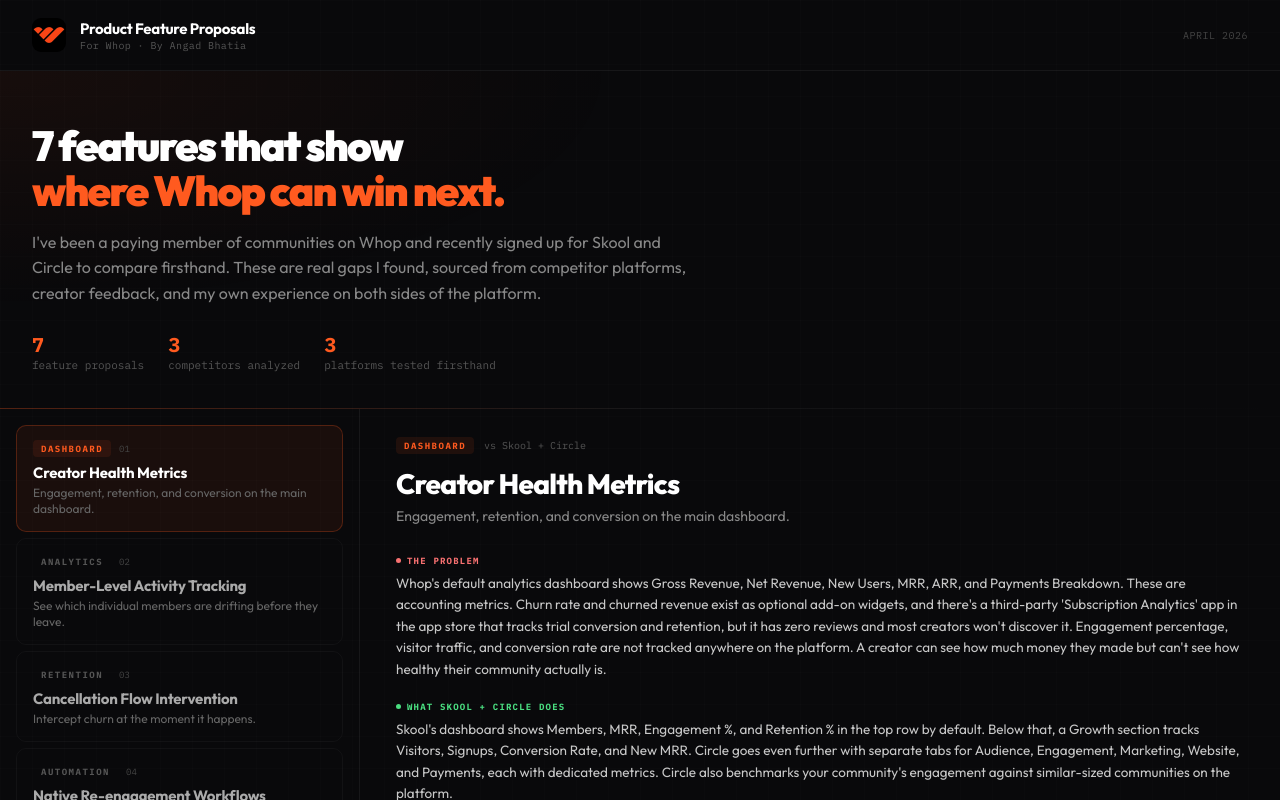
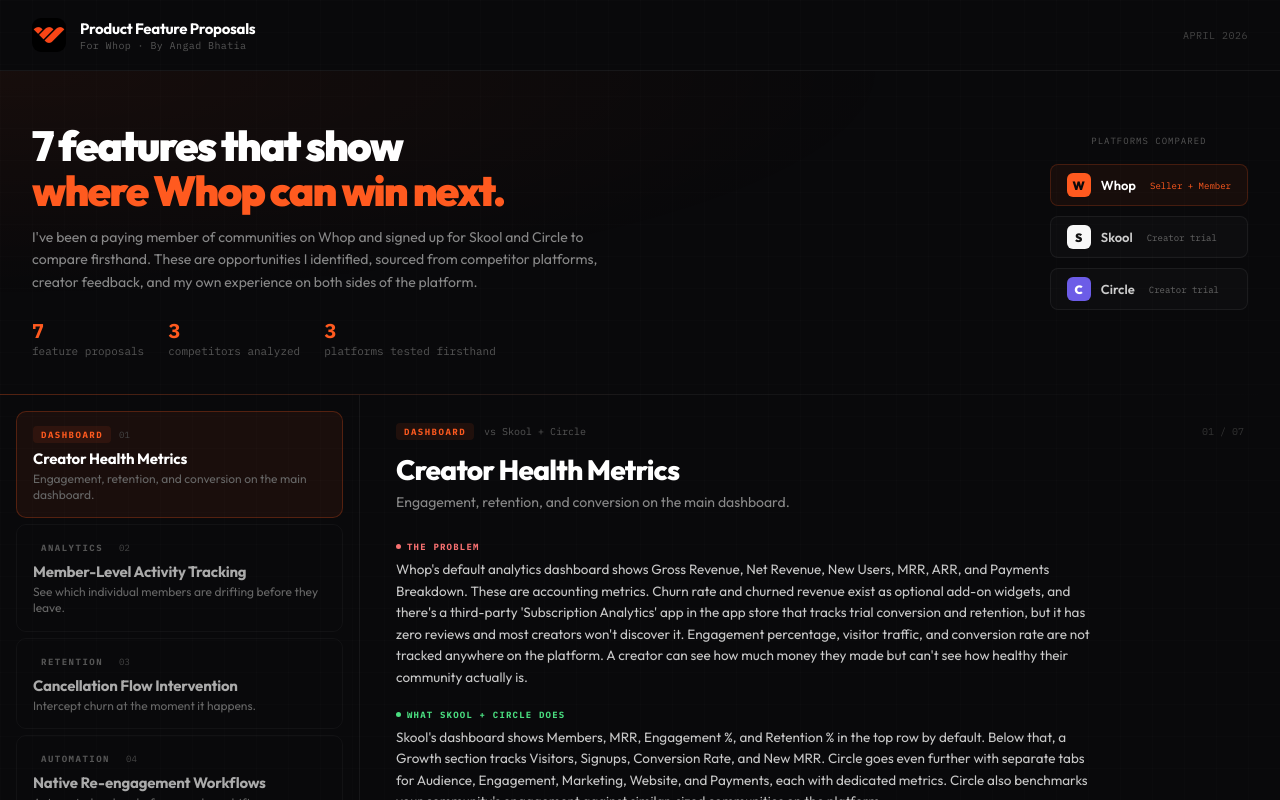
Before and after one commit to angadsbB/whop-features-v2, a React (Vite) app: page / in a window 1280 px wide. Shown: the top 800 px of the page. Built offline with nearby package versions, Linux system fonts and the light colour scheme.

Commit message:
Add files via upload

```diff
--- a/src/App.jsx
+++ b/src/App.jsx
@@ -223,11 +223,11 @@
   );
 }
 
-function CompTable({ metrics }) {
+function CompTable({ metrics, competitor }) {
   return (
     <div style={{ background: "rgba(0,0,0,0.4)", border: "1px solid rgba(255,255,255,0.06)", borderRadius: 10, overflow: "hidden" }}>
       <div className="comp-grid" style={{ padding: "10px 16px", background: "rgba(255,255,255,0.03)", borderBottom: "1px solid rgba(255,255,255,0.06)", fontFamily: "'IBM Plex Mono', monospace", fontSize: 9, fontWeight: 600, letterSpacing: 1, color: "#555", textTransform: "uppercase" }}>
-        <span>Feature</span><span>Whop</span><span>Competitor</span>
+        <span>Feature</span><span>Whop</span><span>{competitor}</span>
       </div>
       {metrics.map((m, i) => (
         <div key={i} className="comp-grid" style={{ padding: "10px 16px", borderBottom: i < metrics.length - 1 ? "1px solid rgba(255,255,255,0.04)" : "none", fontSize: 12 }}>
@@ -257,11 +257,14 @@
       <div style={{ display: "flex", alignItems: "center", gap: 10, marginBottom: 14 }}>
         <Tag color="#ff5a1f">{feature.tag}</Tag>
         <span style={{ fontFamily: "'IBM Plex Mono', monospace", fontSize: 10, color: "#555" }}>vs {feature.competitor}</span>
+        <span style={{ fontFamily: "'IBM Plex Mono', monospace", fontSize: 10, color: "#333", marginLeft: "auto" }}>0{feature.id} / 07</span>
       </div>
       <h2 style={{ fontSize: 28, fontWeight: 800, color: "#fff", letterSpacing: -0.8, margin: 0, marginBottom: 6, lineHeight: 1.15 }}>{feature.title}</h2>
       <p style={{ fontSize: 14, color: "#888", margin: 0, marginBottom: 28, lineHeight: 1.5 }}>{feature.subtitle}</p>
+      <div style={{ maxWidth: 700 }}>
         <DetailSection label="The Problem" color="#f87171">{feature.problem}</DetailSection>
         <DetailSection label={`What ${feature.competitor} Does`} color="#4ade80">{feature.competitorDetail}</DetailSection>
+      </div>
 
       {feature.images && feature.images.length > 0 && (
         <div style={{ marginBottom: 24 }}>
@@ -280,11 +283,13 @@
         </div>
       )}
 
+      <div style={{ maxWidth: 700 }}>
         <DetailSection label="What I'd Build" color="#ff5a1f">{feature.proposal}</DetailSection>
         <DetailSection label="Why It Matters" color="#fbbf24">{feature.impact}</DetailSection>
+      </div>
       <div style={{ marginBottom: 20 }}>
         <div style={{ fontFamily: "'IBM Plex Mono', monospace", fontSize: 9, fontWeight: 700, color: "#666", letterSpacing: 1.2, textTransform: "uppercase", marginBottom: 10 }}>Comparison</div>
-        <CompTable metrics={feature.metrics} />
+        <CompTable metrics={feature.metrics} competitor={feature.competitor} />
       </div>
       <div style={{ fontFamily: "'IBM Plex Mono', monospace", fontSize: 10, color: "#444", letterSpacing: 0.3, paddingTop: 12, borderTop: "1px solid rgba(255,255,255,0.05)" }}>Sources: {feature.sources}</div>
     </div>
@@ -314,6 +319,7 @@
         .footer-bar { padding: 20px 32px; flex-direction: row; }
         .stats-row { display: flex; gap: 24px; }
         .comp-grid { display: grid; grid-template-columns: 1.2fr 1fr 1fr; }
+        .hero-logos { display: flex; }
         @media (max-width: 768px) {
           .main-grid { grid-template-columns: 1fr; min-height: auto; }
           .nav-col { border-right: none; border-bottom: 1px solid rgba(255,255,255,0.06); }
@@ -324,6 +330,7 @@
           .footer-bar { padding: 16px; flex-direction: column; gap: 8px; align-items: flex-start; }
           .stats-row { gap: 16px; }
           .comp-grid { grid-template-columns: 1fr; gap: 8px; }
+          .hero-logos { display: none; }
         }
       `}</style>
 
@@ -342,17 +349,43 @@
       </div>
 
       {/* Hero */}
-      <div className="hero-section" style={{ position: "relative", zIndex: 1, maxWidth: 880, background: "radial-gradient(ellipse at top left, rgba(255,90,31,0.06) 0%, transparent 50%)" }}>
-        <h1 className="hero-title" style={{ fontWeight: 900, color: "#fff", letterSpacing: -1.8, lineHeight: 1.08, marginBottom: 16 }}>
+      <div className="hero-section" style={{ position: "relative", zIndex: 1, background: "radial-gradient(ellipse at top left, rgba(255,90,31,0.06) 0%, transparent 50%)" }}>
+        <div style={{ display: "flex", justifyContent: "space-between", alignItems: "flex-start", gap: 40 }}>
+          <div style={{ flex: 1 }}>
+            <h1 className="hero-title" style={{ fontWeight: 900, color: "#fff", letterSpacing: -1.8, lineHeight: 1.08, marginBottom: 12 }}>
               7 features that show<br /><span style={{ color: "#ff5a1f" }}>where Whop can win next.</span>
             </h1>
-        <p style={{ fontSize: 16, color: "#888", lineHeight: 1.6, maxWidth: 660 }}>
-          I've been a paying member of communities on Whop and recently signed up for Skool and Circle to compare firsthand. These are real gaps I found, sourced from competitor platforms, creator feedback, and my own experience on both sides of the platform.
+            <p style={{ fontSize: 14, color: "#888", lineHeight: 1.6, maxWidth: 600 }}>
+              I've been a paying member of communities on Whop and signed up for Skool and Circle to compare firsthand. These are opportunities I identified, sourced from competitor platforms, creator feedback, and my own experience on both sides of the platform.
             </p>
             <div className="stats-row" style={{ marginTop: 24, fontFamily: "'IBM Plex Mono', monospace", fontSize: 11, color: "#555" }}>
               <div><span style={{ color: "#ff5a1f", fontWeight: 700, fontSize: 20 }}>7</span><br />feature proposals</div>
               <div><span style={{ color: "#ff5a1f", fontWeight: 700, fontSize: 20 }}>3</span><br />competitors analyzed</div>
               <div><span style={{ color: "#ff5a1f", fontWeight: 700, fontSize: 20 }}>3</span><br />platforms tested firsthand</div>
+            </div>
+          </div>
+
+          {/* Platform logos */}
+          <div className="hero-logos" style={{ flexDirection: "column", gap: 14, alignItems: "center", paddingTop: 12, flexShrink: 0 }}>
+            <div style={{ fontFamily: "'IBM Plex Mono', monospace", fontSize: 9, color: "#555", letterSpacing: 1, textTransform: "uppercase", marginBottom: 4 }}>Platforms Compared</div>
+            <div style={{ display: "flex", flexDirection: "column", gap: 10 }}>
+              <div style={{ display: "flex", alignItems: "center", gap: 10, padding: "8px 16px", background: "rgba(255,90,31,0.06)", border: "1px solid rgba(255,90,31,0.2)", borderRadius: 8 }}>
+                <div style={{ width: 24, height: 24, background: "#ff5a1f", borderRadius: 6, display: "flex", alignItems: "center", justifyContent: "center", fontWeight: 900, fontSize: 12, color: "#09090b" }}>W</div>
+                <span style={{ fontWeight: 600, fontSize: 13, color: "#fff" }}>Whop</span>
+                <span style={{ fontFamily: "'IBM Plex Mono', monospace", fontSize: 9, color: "#ff5a1f", marginLeft: 4 }}>Seller + Member</span>
+              </div>
+              <div style={{ display: "flex", alignItems: "center", gap: 10, padding: "8px 16px", background: "rgba(255,255,255,0.02)", border: "1px solid rgba(255,255,255,0.06)", borderRadius: 8 }}>
+                <div style={{ width: 24, height: 24, background: "#f8f8f8", borderRadius: 6, display: "flex", alignItems: "center", justifyContent: "center", fontWeight: 900, fontSize: 12, color: "#111" }}>S</div>
+                <span style={{ fontWeight: 600, fontSize: 13, color: "#ccc" }}>Skool</span>
+                <span style={{ fontFamily: "'IBM Plex Mono', monospace", fontSize: 9, color: "#666", marginLeft: 4 }}>Creator trial</span>
+              </div>
+              <div style={{ display: "flex", alignItems: "center", gap: 10, padding: "8px 16px", background: "rgba(255,255,255,0.02)", border: "1px solid rgba(255,255,255,0.06)", borderRadius: 8 }}>
+                <div style={{ width: 24, height: 24, background: "#6C5CE7", borderRadius: 6, display: "flex", alignItems: "center", justifyContent: "center", fontWeight: 900, fontSize: 12, color: "#fff" }}>C</div>
+                <span style={{ fontWeight: 600, fontSize: 13, color: "#ccc" }}>Circle</span>
+                <span style={{ fontFamily: "'IBM Plex Mono', monospace", fontSize: 9, color: "#666", marginLeft: 4 }}>Creator trial</span>
+              </div>
+            </div>
+          </div>
         </div>
       </div>
 
```
Lines whose indentation alone changed are shown as unchanged.
